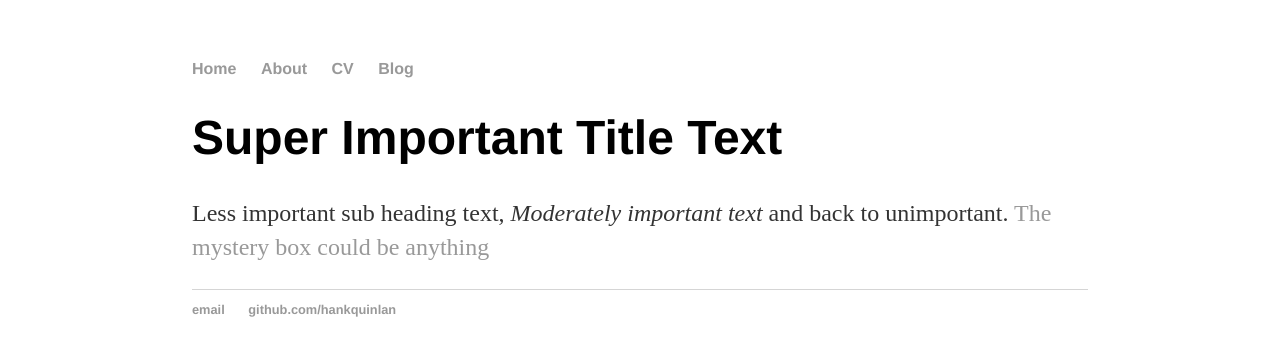
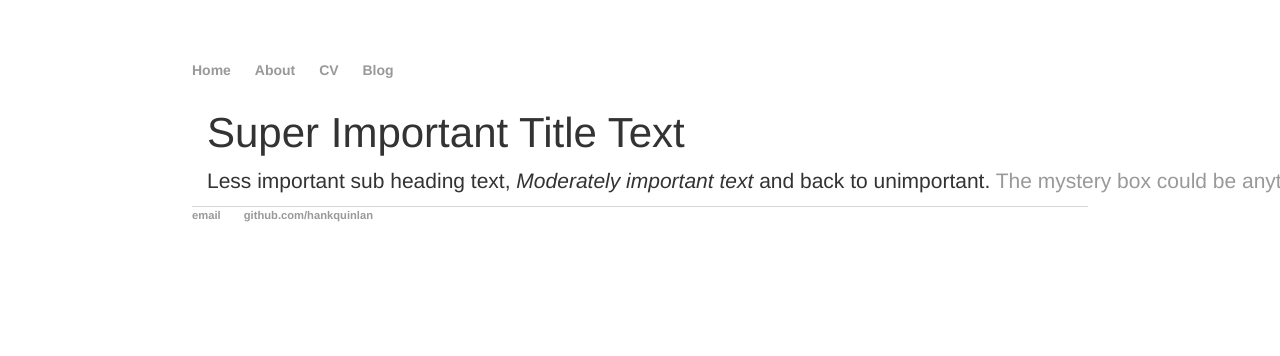
Before and after one commit to harrl7/harrl7.github.io, a Jekyll site: the page built from index.html, in a window 1280 px wide. Shown: the top 356 px of the page. Built offline with Jekyll 4.4.1, drawn with Linux system fonts in a browser that asks for light colours.

Commit message:
Update default.html

```diff
--- a/_layouts/default.html
+++ b/_layouts/default.html
@@ -2,9 +2,20 @@
 	<html>
 		<head>
 			<title>{{ page.title }}</title>
+
+			<!-- Latest compiled and minified CSS -->
+			<link rel="stylesheet" href="https://maxcdn.bootstrapcdn.com/bootstrap/3.3.7/css/bootstrap.min.css" integrity="sha384-BVYiiSIFeK1dGmJRAkycuHAHRg32OmUcww7on3RYdg4Va+PmSTsz/K68vbdEjh4u" crossorigin="anonymous">
+
+			<!-- Optional theme -->
+			<link rel="stylesheet" href="https://maxcdn.bootstrapcdn.com/bootstrap/3.3.7/css/bootstrap-theme.min.css" integrity="sha384-rHyoN1iRsVXV4nD0JutlnGaslCJuC7uwjduW9SVrLvRYooPp2bWYgmgJQIXwl/Sp" crossorigin="anonymous">
+
+			<!-- Latest compiled and minified JavaScript -->
+			<script src="https://maxcdn.bootstrapcdn.com/bootstrap/3.3.7/js/bootstrap.min.js" integrity="sha384-Tc5IQib027qvyjSMfHjOMaLkfuWVxZxUPnCJA7l2mCWNIpG9mGCD8wGNIcPD7Txa" crossorigin="anonymous"></script>
+
 			<!-- link to main stylesheet -->
 			<link rel="stylesheet" type="text/css" href="/css/main.css">
 		</head>
+
 		<body>
 			<nav>
 	    		<ul>
```
